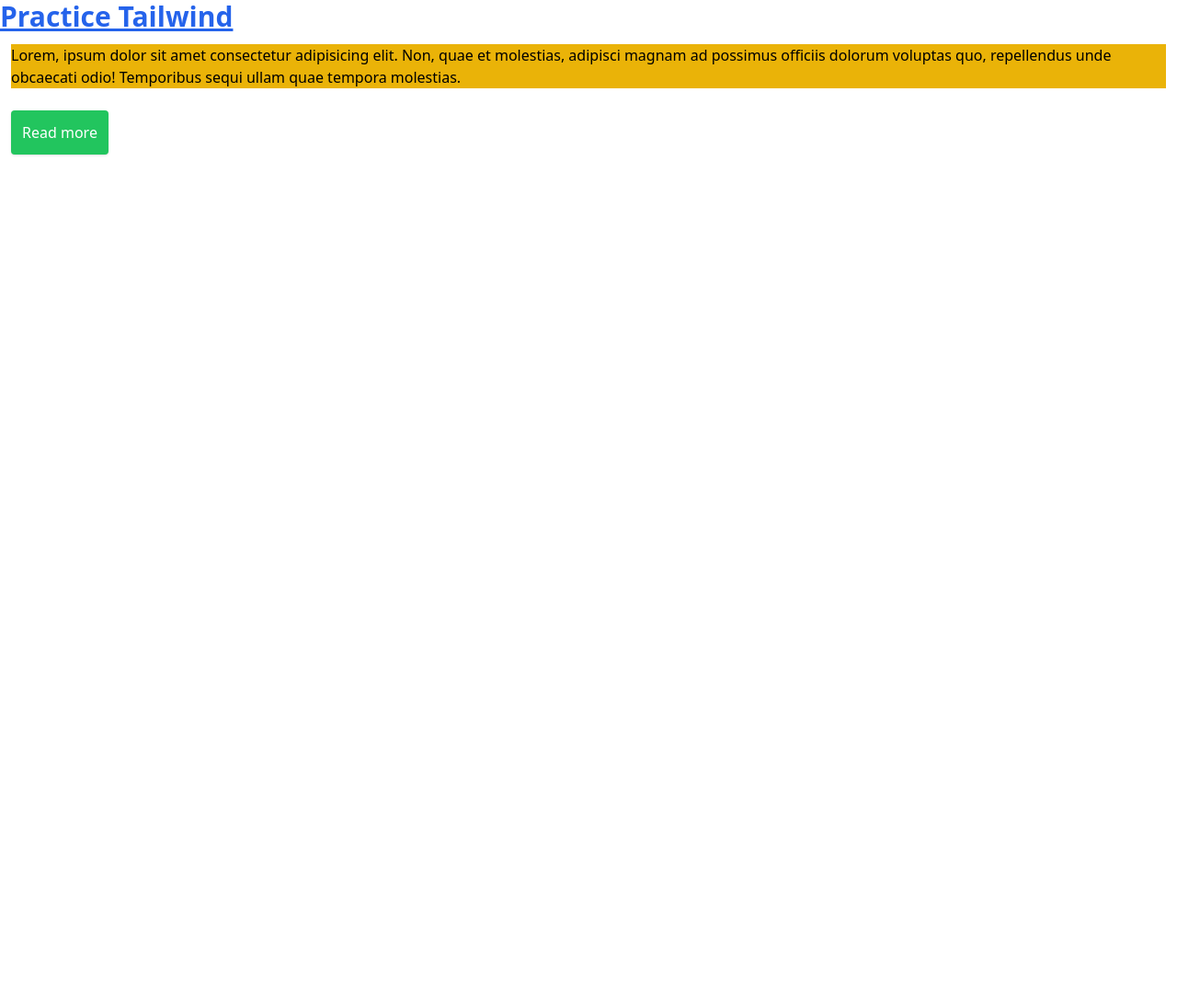
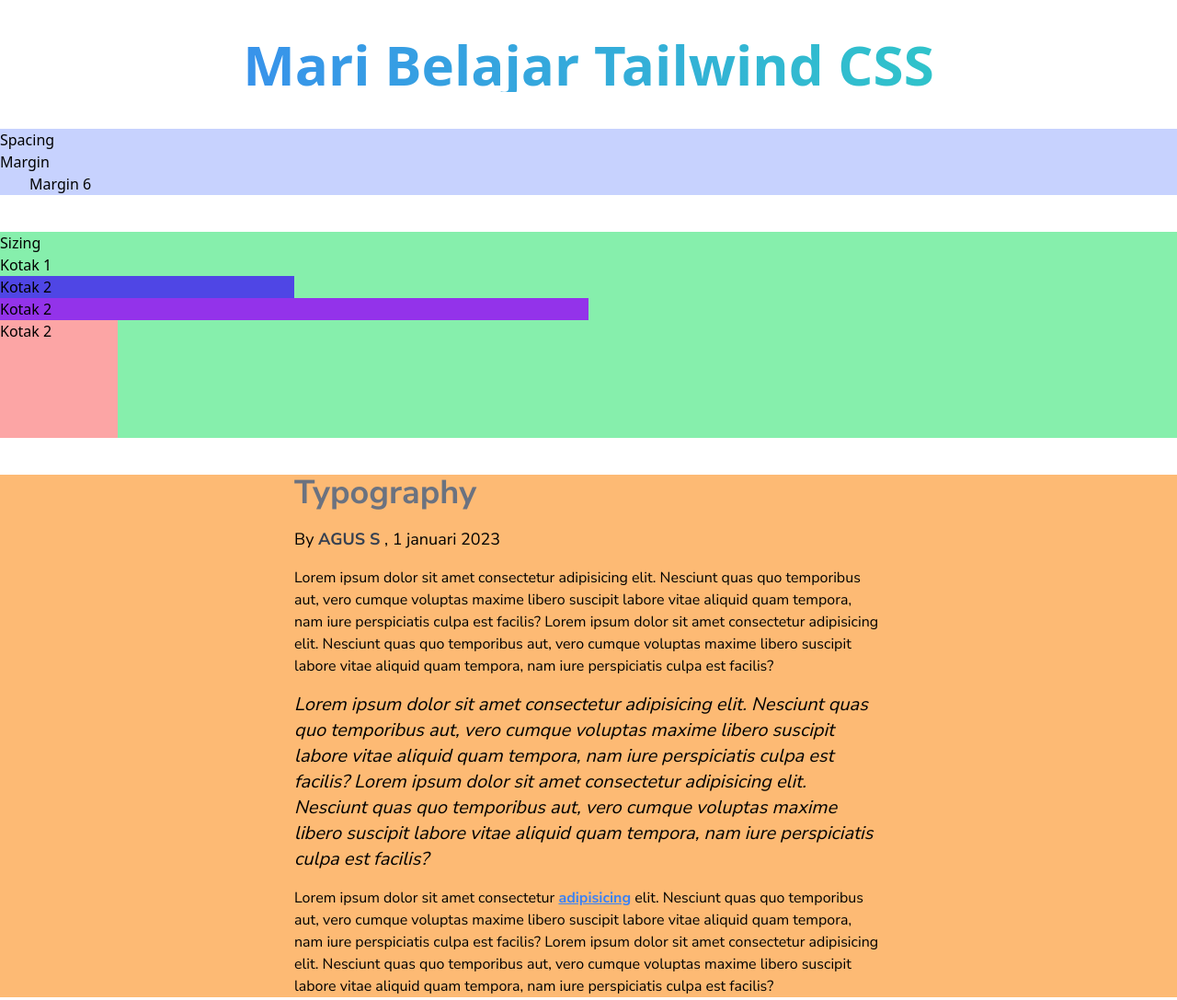
Before and after one commit to iputuagussetiawan/Tailwind-Training, a website: page public/index.html in a window 1280 px wide. Shown: the whole page at 92% size. Before the commit the page ends 800 px from the top, so only its background shows below. Drawn offline with Linux system fonts and the light colour scheme.

Commit message:
Basic Utility - Bagian 1

```diff
--- a/public/index.html
+++ b/public/index.html
@@ -3,12 +3,46 @@
 <head>
     <meta charset="UTF-8">
     <meta name="viewport" content="width=device-width, initial-scale=1.0">
-    <title>Document</title>
-    <link rel="stylesheet" href="css/final.css">
+    <title>Belajar Tailwind</title>
+    <link rel="preconnect" href="https://fonts.googleapis.com">
+    <link rel="preconnect" href="https://fonts.gstatic.com" crossorigin>
+    <link href="https://fonts.googleapis.com/css2?family=Nunito+Sans:wght@300;400;500;700&display=swap" rel="stylesheet">
+    <link rel="stylesheet" href="css/style.css">
 </head>
 <body>
-    <h1 class="text-3xl font-bold underline text-blue-600">Practice Tailwind</h1>
-    <p class="m-3 bg-yellow-500"> Lorem, ipsum dolor sit amet consectetur adipisicing elit. Non, quae et molestias, adipisci magnam ad possimus officiis dolorum voluptas quo, repellendus unde obcaecati odio! Temporibus sequi ullam quae tempora molestias.</p>
-    <a href="" class="bg-green-500 p-3 text-white inline-block m-3 rounded shadow hover:bg-green-700">Read more</a>
+    <h1 class="text-6xl text-center font-extrabold my-10 bg-ags bg-gradient-to-r from-blue-500 to-teal-400 bg-clip-text text-transparent">Mari Belajar Tailwind CSS</h1>
+    <section class="mb-10 bg-indigo-200">
+        <h2>Spacing</h2>
+        <div>
+            <h3>Margin</h3>
+            <div class="ml-8">Margin 6</div>
+        </div>
+    </section>
+    <section class="mb-10 bg-green-300">
+        <h2>Sizing</h2>
+        <div class="w-1/2">
+            Kotak 1
+            <div class="w-1/2 bg-indigo-600">
+                Kotak 2
+            </div>
+        </div>
+        <div class="w-1/2 bg-purple-600">
+            Kotak 2
+        </div>
+        <div class="w-32 h-32 bg-red-300">
+            Kotak 2
+        </div>
+    </section>
+    <section class="mb-10 font-nunito bg-orange-300">
+        <div class="container">
+            <div class="mx-auto w-1/2">
+                <h2 class="mb-4 text-4xl font-bold text-gray-500">Typography</h2>
+                <p class="mb-4 text-lg">By <a class="text-gray-700 font-semibold" href="">AGUS S</a> , 1 januari 2023</p>
+                <p class="mb-4">Lorem ipsum dolor sit amet consectetur adipisicing elit. Nesciunt quas quo temporibus aut, vero cumque voluptas maxime libero suscipit labore vitae aliquid quam tempora, nam iure perspiciatis culpa est facilis? Lorem ipsum dolor sit amet consectetur adipisicing elit. Nesciunt quas quo temporibus aut, vero cumque voluptas maxime libero suscipit labore vitae aliquid quam tempora, nam iure perspiciatis culpa est facilis?</p>
+                <blockquote class="mb-4 italic text-xl">Lorem ipsum dolor sit amet consectetur adipisicing elit. Nesciunt quas quo temporibus aut, vero cumque voluptas maxime libero suscipit labore vitae aliquid quam tempora, nam iure perspiciatis culpa est facilis? Lorem ipsum dolor sit amet consectetur adipisicing elit. Nesciunt quas quo temporibus aut, vero cumque voluptas maxime libero suscipit labore vitae aliquid quam tempora, nam iure perspiciatis culpa est facilis?</blockquote>
+                <p class="mb-4">Lorem ipsum dolor sit amet consectetur <a class="underline font-semibold text-blue-500" href="#">adipisicing</a>  elit. Nesciunt quas quo temporibus aut, vero cumque voluptas maxime libero suscipit labore vitae aliquid quam tempora, nam iure perspiciatis culpa est facilis? Lorem ipsum dolor sit amet consectetur adipisicing elit. Nesciunt quas quo temporibus aut, vero cumque voluptas maxime libero suscipit labore vitae aliquid quam tempora, nam iure perspiciatis culpa est facilis?</p>
+            </div>
+        </div>
+    </section>
 </body>
 </html>
--- a/tailwind.config.js
+++ b/tailwind.config.js
@@ -3,6 +3,12 @@
   content: ["./public/**/*.{html,js}"],
   theme: {
     extend: {},
+    fontFamily: {
+      nunito: ['Nunito Sans', 'sans-serif'],
+    },
+    // colors: {
+    //   ags: '#00ff00',
+    // },
   },
   plugins: [],
 }
```
Also changed, not shown: public/css/style.css.
